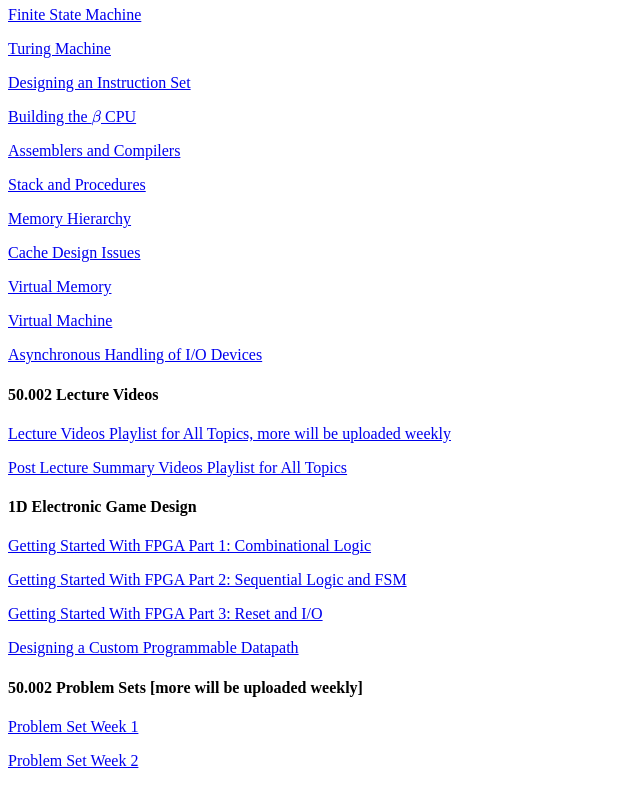
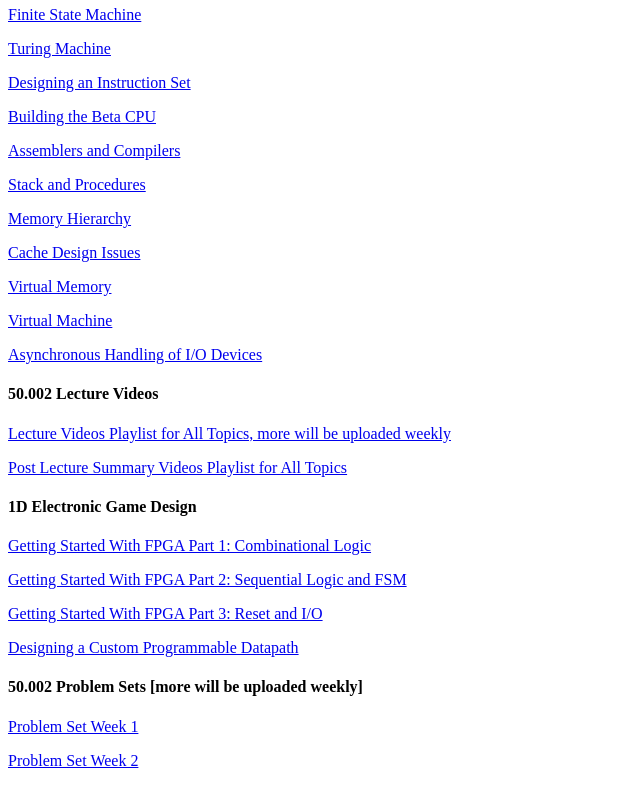
Before and after one commit to natalieagus/natalieagus.github.io, a Jekyll site: the page built from index.md, in a window 1280 px wide. Shown: the part 309-1095 px from the top of the page, without its empty margins (0-640 px from the left). Built offline with Jekyll 4.4.1, drawn with Linux system fonts in a browser that asks for light colours; our own code applies the rules of GitHub Pages for plain Markdown files; formulas are drawn with MathJax 3; a script that is not in the unit is left out; the repository's description, which GitHub fills in, is left out.

Commit message:
edited title

```diff
--- a/index.md
+++ b/index.md
@@ -15,7 +15,7 @@
 
 [Designing an Instruction Set](https://natalieagus.github.io/50002/instruction_set.html)
 
-[Building the $\beta$ CPU](https://natalieagus.github.io/50002/building_beta.html)
+[Building the Beta CPU](https://natalieagus.github.io/50002/building_beta.html)
 
 [Assemblers and Compilers](https://natalieagus.github.io/50002/assemblers_and_compilers.html)
 
```
